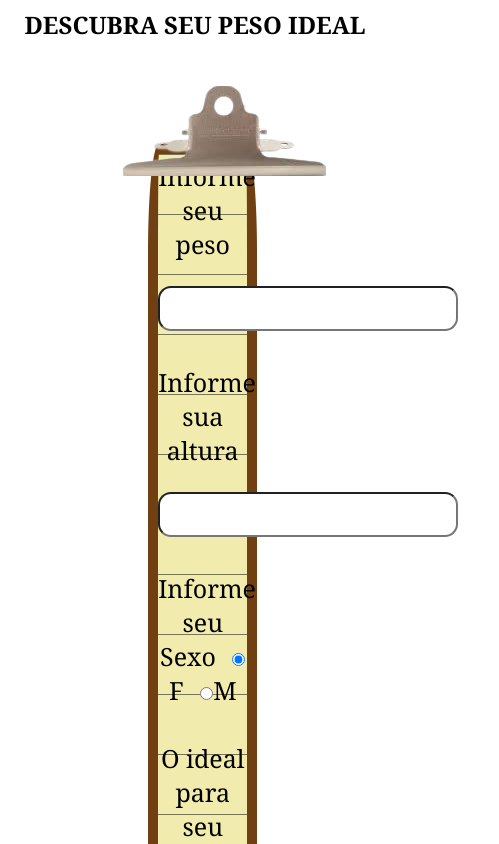
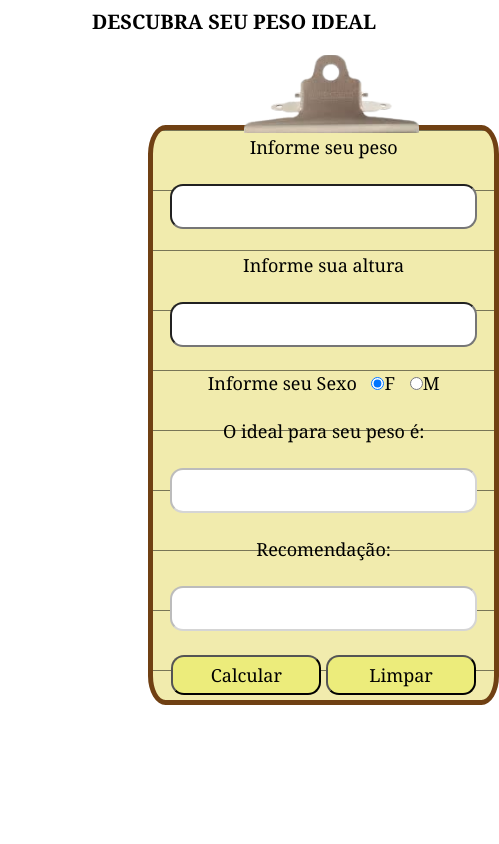
Before and after one commit to Dangar-dev/MedidaPeso, a plain HTML site: page index.html in a window 390 px wide. Shown: the top 844 px of the page, 499 px wide, since content can reach past the window. Drawn offline with Linux system fonts and the light colour scheme.

Commit message:
Adicionando responsividade

```diff
--- a/Medida de peso/medida.css
+++ b/Medida de peso/medida.css
@@ -71,3 +71,35 @@ div{
    top:45px;
    left:29px;
 }
+
+/* Responsividade */
+@media screen and (max-width: 600px) {
+    div {
+        width: 90%;
+        font-size: 18px;
+        border-width: 5px;
+        border-radius: 5%;
+    }
+
+    h2 {
+        font-size: 20px;
+        margin-left: 20%;
+    }
+
+    #ca1, #ca2, #res1, #res2 {
+        width: 90%;
+        font-size: 14px;
+    }
+
+    #but1, #but2 {
+        font-size: 18px;
+        height: 40px;
+    }
+
+    #clip {
+        width: 45%;
+        max-width: 250px;
+        top: 20px;
+        left:35%;
+    }
+}
```
